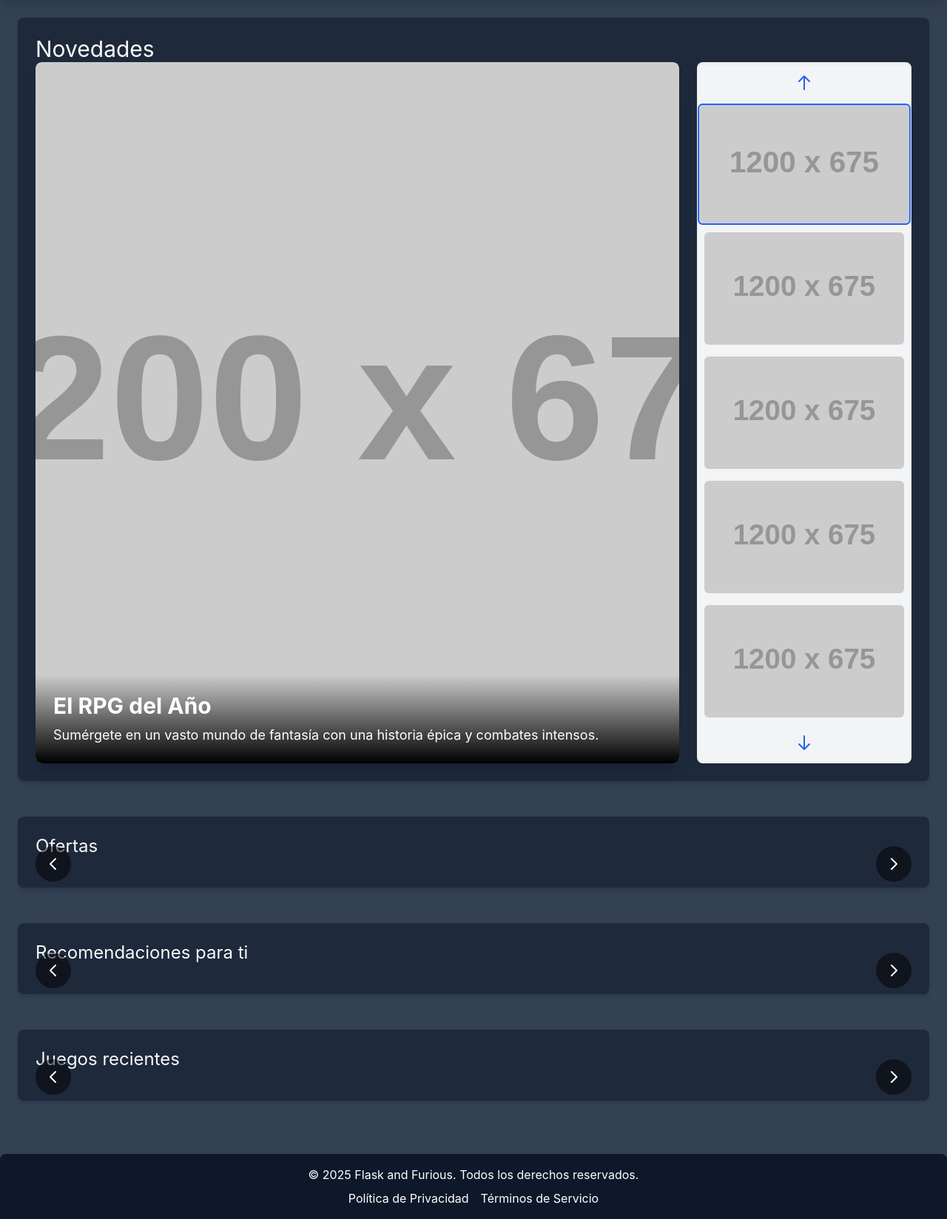
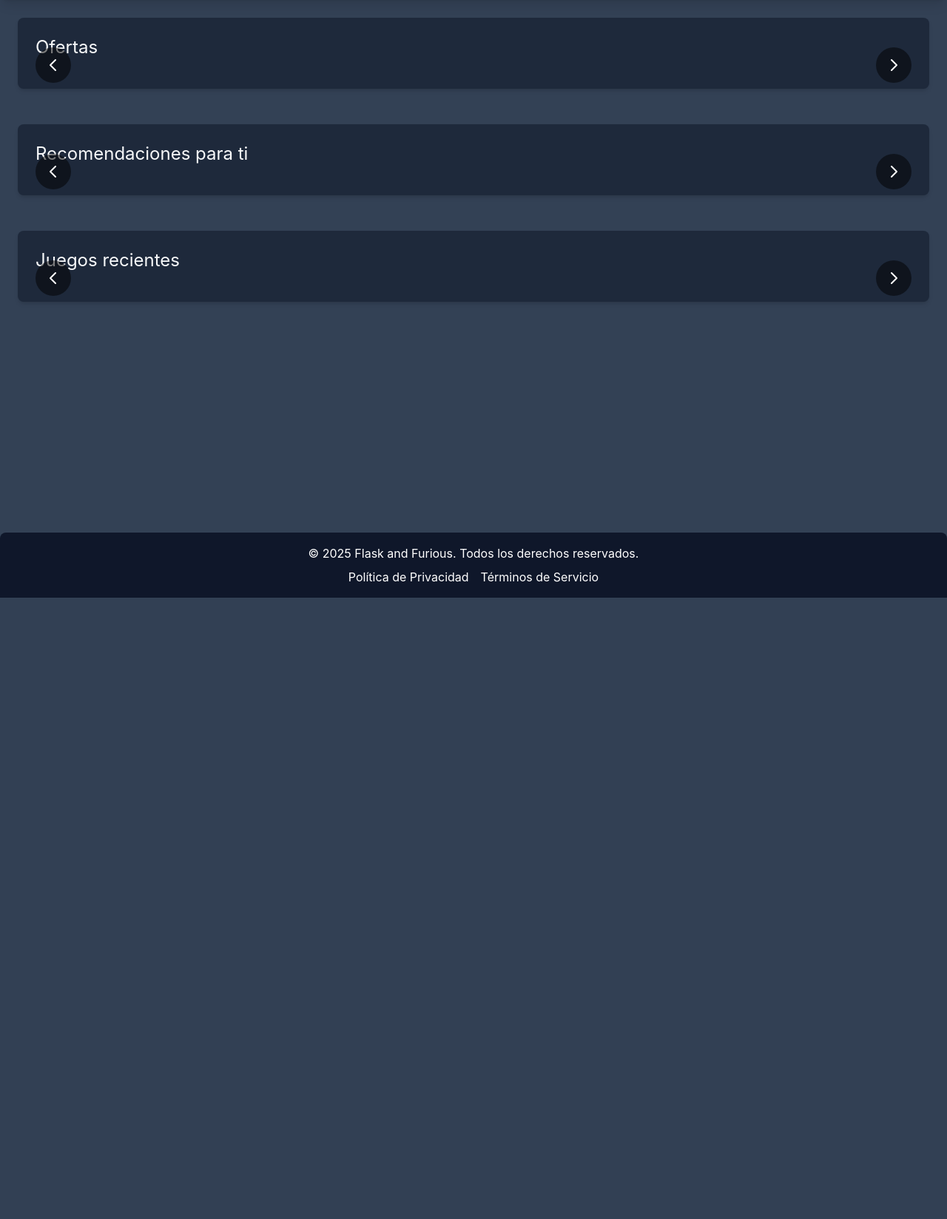
Before and after one commit to emorales24/ludoteca-flask, a Flask app: page / in a window 1280 px wide. Shown: the part 72-1720 px from the top of the page at 74% size. After the commit the page ends 880 px from the top, so only its background shows below. Run offline with Flask 3, Linux system fonts and the light colour scheme; grey boxes labelled with a size stand in for pictures from a placeholder-image service; data that the repository does not hold is empty; style sheets or scripts are compiled from the project's sources; some libraries are stand-ins or nearby versions.

Commit message:
Se quita momentaneamente el carrusel de novedades para poder pulirlo luego

```diff
--- a/app-frontend/static/js/script.js
+++ b/app-frontend/static/js/script.js
@@ -1,109 +1,4 @@
-// Funcionalidad de INICIO.HTML
-document.addEventListener('DOMContentLoaded', () => {
-    const carouselData = [
-        {
-            title: "El RPG del Año",
-            description: "Sumérgete en un vasto mundo de fantasía con una historia épica y combates intensos.",
-            image: "https://placehold.co/1200x675/A0522D/FFFFFF?text=RPG+Aventura" // Proporción 16:9
-        },
-        {
-            title: "Acción Sin Límites",
-            description: "Adrenalina pura en este shooter frenético con gráficos de nueva generación.",
-            image: "https://placehold.co/1200x675/2F4F4F/FFFFFF?text=Accion+Frenetica"
-        },
-        {
-            title: "Rompecabezas Mental",
-            description: "Desafía tu ingenio con los rompecabezas más intrincados y originales.",
-            image: "https://placehold.co/1200x675/4682B4/FFFFFF?text=Juego+Rompecabezas"
-        },
-        {
-            title: "Simulador Urbano",
-            description: "Construye y gestiona tu propia metrópolis desde cero.",
-            image: "https://placehold.co/1200x675/6B8E23/FFFFFF?text=Simulador+Ciudad"
-        },
-            {
-            title: "Deportes Extremos",
-            description: "Conviértete en el campeón definitivo en el deporte que más te apasiona.",
-            image: "https://placehold.co/1200x675/CD5C5C/FFFFFF?text=Deportes+Extremos"
-        }
-    ];
-
-    let currentIndex = 0;
-    const mainDisplay = document.getElementById('mainCarouselDisplay');
-    const thumbnailsContainer = document.getElementById('carouselThumbnails');
-    const upBtn = document.getElementById('carouselUpBtn');
-    const downBtn = document.getElementById('carouselDownBtn');
-    let autoSlideInterval;
-
-    function renderCarousel() {
-        mainDisplay.innerHTML = ''; // Limpiar el display principal
-        thumbnailsContainer.innerHTML = ''; // Limpiar thumbnails
-
-        carouselData.forEach((item, index) => {
-            // Crear el ítem del carrusel principal
-            const mainItem = document.createElement('div');
-            mainItem.className = `carousel-item absolute inset-0 transition-opacity duration-500 ease-in-out ${index === currentIndex ? 'active opacity-100' : 'opacity-0'}`;
-            mainItem.innerHTML = `
-                <img src="${item.image}" alt="${item.title}" class="w-full h-full object-cover rounded-lg">
-                <div class="absolute bottom-0 left-0 right-0 bg-gradient-to-t from-black to-transparent p-6 text-white rounded-b-lg">
-                    <h4 class="text-3xl font-bold mb-2">${item.title}</h4>
-                    <p class="text-lg">${item.description}</p>
-                </div>
-            `;
-            mainDisplay.appendChild(mainItem);
-
-            // Crear el thumbnail
-            const thumbnail = document.createElement('div');
-            thumbnail.className = `thumbnail-item rounded-md overflow-hidden w-full aspect-w-16 aspect-h-9 ${index === currentIndex ? 'active' : ''}`;
-            thumbnail.innerHTML = `
-                <img src="${item.image}" alt="${item.title}" class="w-full h-full object-cover rounded-md">
-            `;
-            thumbnail.addEventListener('click', () => showSlide(index));
-            thumbnailsContainer.appendChild(thumbnail);
-        });
-
-        updateThumbnailScroll(); // Asegura que el thumbnail activo esté visible
-    }
-
-    function showSlide(index) {
-        currentIndex = (index + carouselData.length) % carouselData.length; // Asegura que el índice esté dentro del rango
-        renderCarousel(); // Volver a renderizar para actualizar activos
-        resetAutoSlide(); // Reiniciar el temporizador al cambiar manualmente
-    }
-
-    function nextSlide() {
-        showSlide(currentIndex + 1);
-    }
-
-    function prevSlide() {
-        showSlide(currentIndex - 1);
-    }
-
-    function updateThumbnailScroll() {
-        const activeThumbnail = thumbnailsContainer.querySelector('.thumbnail-item.active');
-        if (activeThumbnail) {
-            // Centrar el thumbnail activo en el contenedor de thumbnails
-            thumbnailsContainer.scrollTop = activeThumbnail.offsetTop - (thumbnailsContainer.offsetHeight / 2) + (activeThumbnail.offsetHeight / 2);
-        }
-    }
-
-    function startAutoSlide() {
-        autoSlideInterval = setInterval(nextSlide, 5000); // Cambia cada 5 segundos
-    }
-
-    function resetAutoSlide() {
-        clearInterval(autoSlideInterval);
-        startAutoSlide();
-    }
-
-    // Asignar eventos a los botones de navegación
-    upBtn.addEventListener('click', prevSlide);
-    downBtn.addEventListener('click', nextSlide);
-
-    // Iniciar el carrusel al cargar la página
-    renderCarousel();
-    startAutoSlide();
-});
+// Funcionalidad INICIO.HTML
 
 // Funcionalidad de las Flechas del Carrusel
 document.addEventListener('DOMContentLoaded', function() {
--- a/app-frontend/templates/inicio.html
+++ b/app-frontend/templates/inicio.html
@@ -3,31 +3,6 @@
 {% block body %}
 <!-- Contenido Principal -->
     <main id="main-content" class="container mx-auto p-6 space-y-12">
-        <!-- Sección 1: Novedades - Carrusel Vertical -->
-        <section class="bg-slate-800 p-6 rounded-lg shadow-md">
-            <h2 class="text-gray-50 text-3xl">Novedades</h2>
-            <div class="flex flex-col lg:flex-row gap-6">
-                <!-- Carrusel Principal (Imagen Grande y Texto) -->
-                <div id="mainCarouselDisplay" class="relative lg:w-3/4 bg-gray-900 rounded-lg overflow-hidden shadow-xl aspect-w-16 aspect-h-9 sm:aspect-h-10 lg:aspect-h-9 xl:aspect-h-7">
-                    <!-- Ítems del carrusel (inicialmente ocultos, controlados por JS) -->
-                    <!-- Estos elementos se llenarán dinámicamente con JavaScript -->
-                </div>
-
-                <!-- Navegación de Thumbnails Vertical -->
-                <div class="lg:w-1/4 flex flex-col items-center space-y-3 p-2 bg-gray-100 rounded-lg shadow-inner no-scrollbar overflow-y-auto max-h-96 lg:max-h-full">
-                    <button id="carouselUpBtn" class="p-2 text-blue-600 hover:text-blue-800 focus:outline-none">
-                        <svg class="w-6 h-6" fill="none" stroke="currentColor" viewBox="0 0 24 24" xmlns="http://www.w3.org/2000/svg"><path stroke-linecap="round" stroke-linejoin="round" stroke-width="2" d="M5 10l7-7m0 0l7 7m-7-7v18"></path></svg>
-                    </button>
-                    <div id="carouselThumbnails" class="flex flex-col space-y-3 w-full">
-                        <!-- Thumbnails se cargarán aquí con JavaScript -->
-                    </div>
-                    <button id="carouselDownBtn" class="p-2 text-blue-600 hover:text-blue-800 focus:outline-none">
-                        <svg class="w-6 h-6" fill="none" stroke="currentColor" viewBox="0 0 24 24" xmlns="http://www.w3.org/2000/svg"><path stroke-linecap="round" stroke-linejoin="round" stroke-width="2" d="M19 14l-7 7m0 0l-7-7m7 7V3"></path></svg>
-                    </button>
-                </div>
-            </div>
-        </section>
-
         <!-- Sección 1: Ofertas -->
         <section class="bg-slate-800 p-6 rounded-lg shadow-md relative">
             <h2 class="text-gray-50 text-2xl">Ofertas</h2>
```
